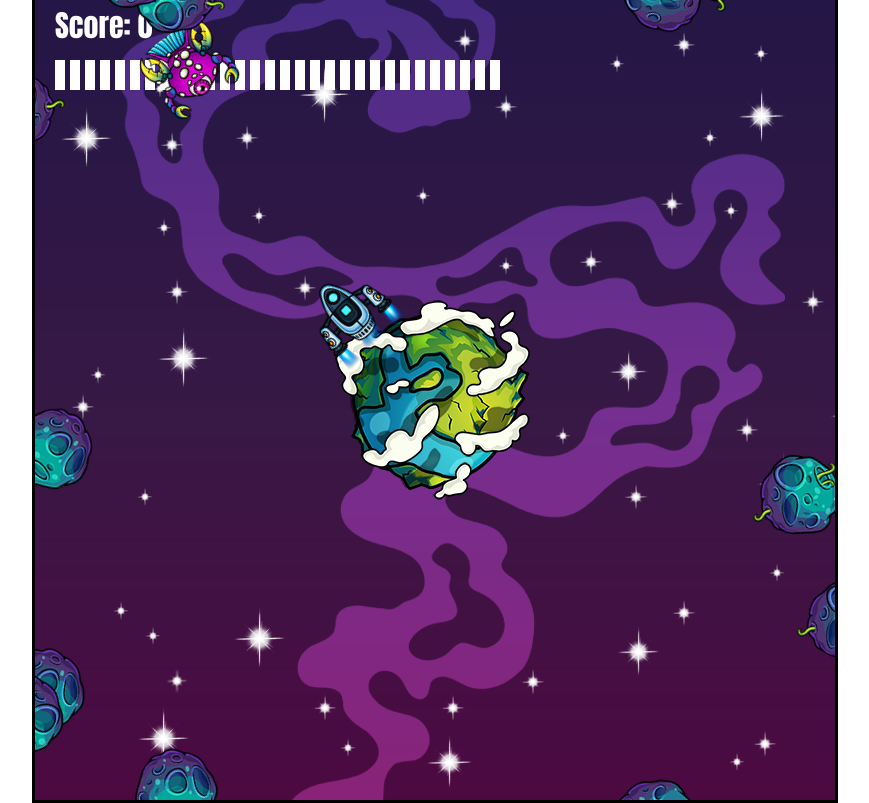
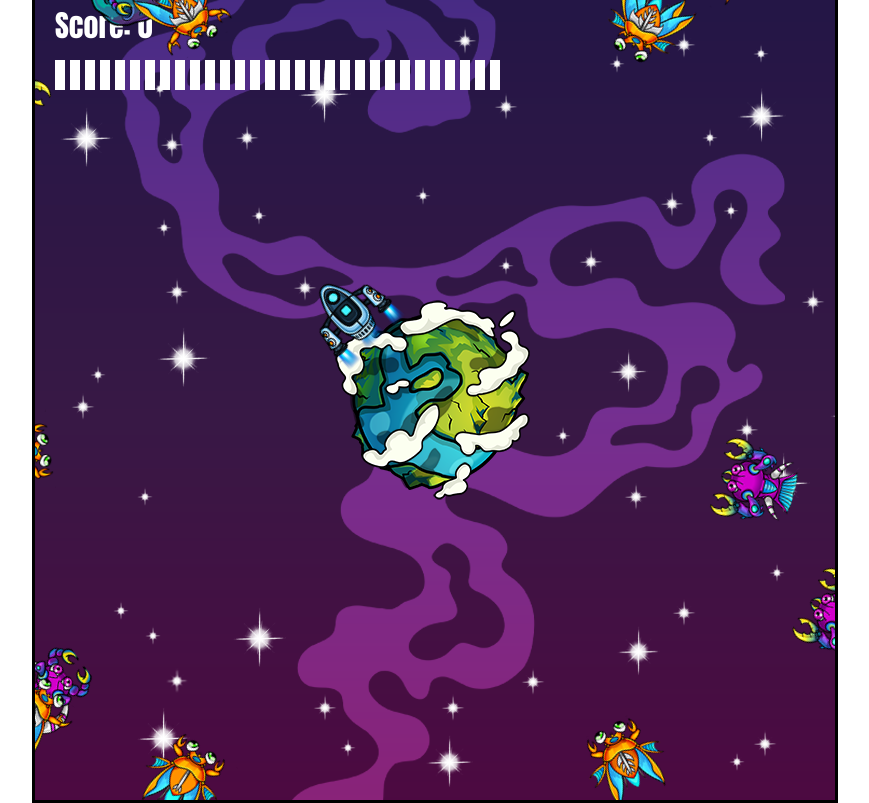
Before and after one commit to DamirPavlik/js-planet-defense, a plain HTML site: page index.html in a window 1280 px wide. Shown: the whole page, without its empty margins (205-1074 px from the left). Drawn offline with Linux system fonts and the light colour scheme.

Commit message:
feat: add beetlemorph

```diff
--- a/index.html
+++ b/index.html
@@ -13,6 +13,7 @@
         <img src="imgs/player.png" id="player" alt="">
         <img src="imgs/asteroid.png" id="asteroid" alt="">
         <img src="imgs/lobstermorph.png" id="lobstermorph" alt="">
+        <img src="imgs/beetlemorph.png" id="beetlemorph" alt="">
     </div>
 
     <script src="script.js"></script>
--- a/script.js
+++ b/script.js
@@ -268,6 +268,33 @@ class Asteroid extends Enemy {
 
         /** @type {number} */
         this.maxFrame = 7;
+
+        /** @type {number} */
+        this.maxLives = this.lives;
+    }
+}
+
+class Beetlemorph extends Enemy {
+    /**
+     * @param {Game} game
+     */
+    constructor(game) {
+        super(game);
+
+        /** @type {HTMLImageElement} */
+        this.image = document.querySelector("#beetlemorph");
+
+        /** @type {number} */
+        this.frameY = Math.floor(Math.random() * 4);
+
+        /** @type {number} */
+        this.frameX = 0;
+
+        /** @type {number} */
+        this.lives = 1;
+
+        /** @type {number} */
+        this.maxFrame = 3;
 
         /** @type {number} */
         this.maxLives = this.lives;
@@ -598,8 +625,10 @@ class Game {
     createEnemyPool() {
         for (let i = 0; i < this.numberOfEnemies; ++i) {
             let randomNumber = Math.random();
-            if (randomNumber > 0.25) {
+            if (randomNumber < 0.25) {
                 this.enemyPool.push(new Asteroid(this));
+            } else if (randomNumber < 0.5) {
+                this.enemyPool.push(new Beetlemorph(this));
             } else {
                 this.enemyPool.push(new Lobstermorph(this));
             }
```
